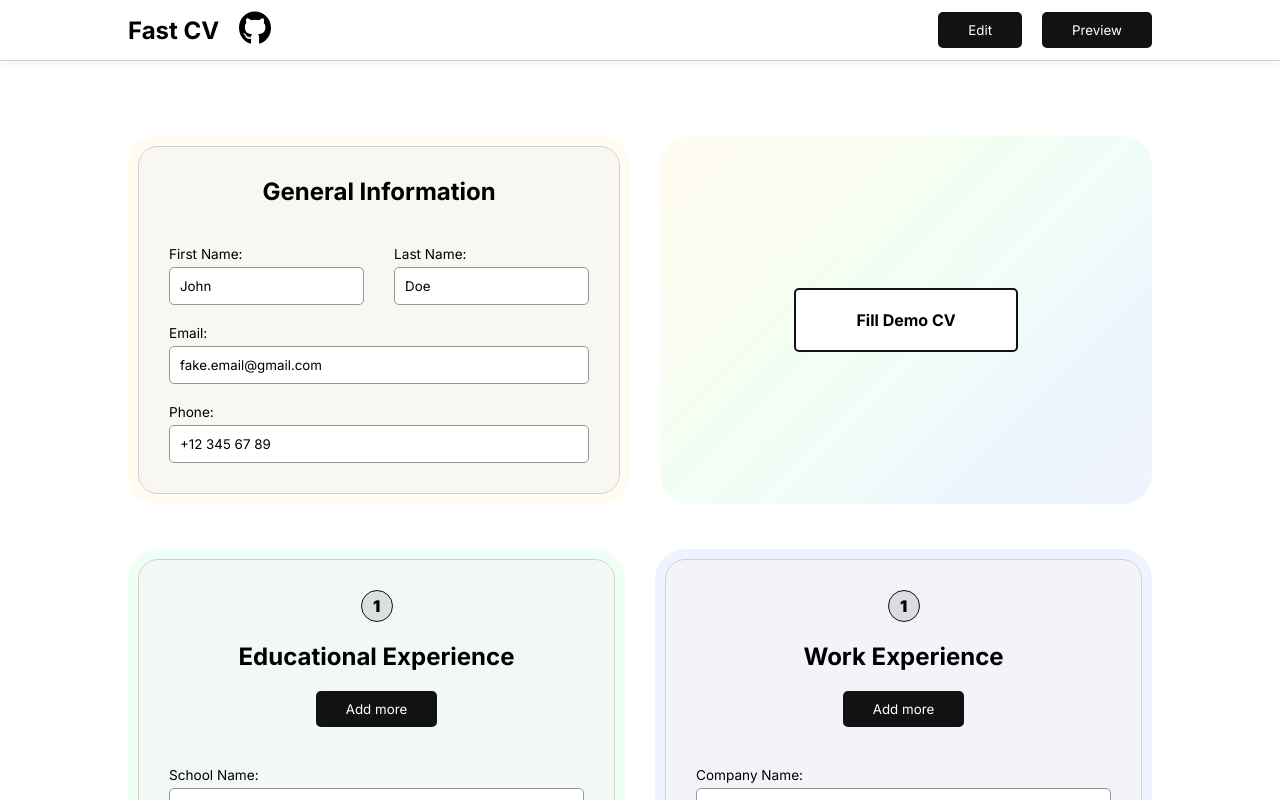
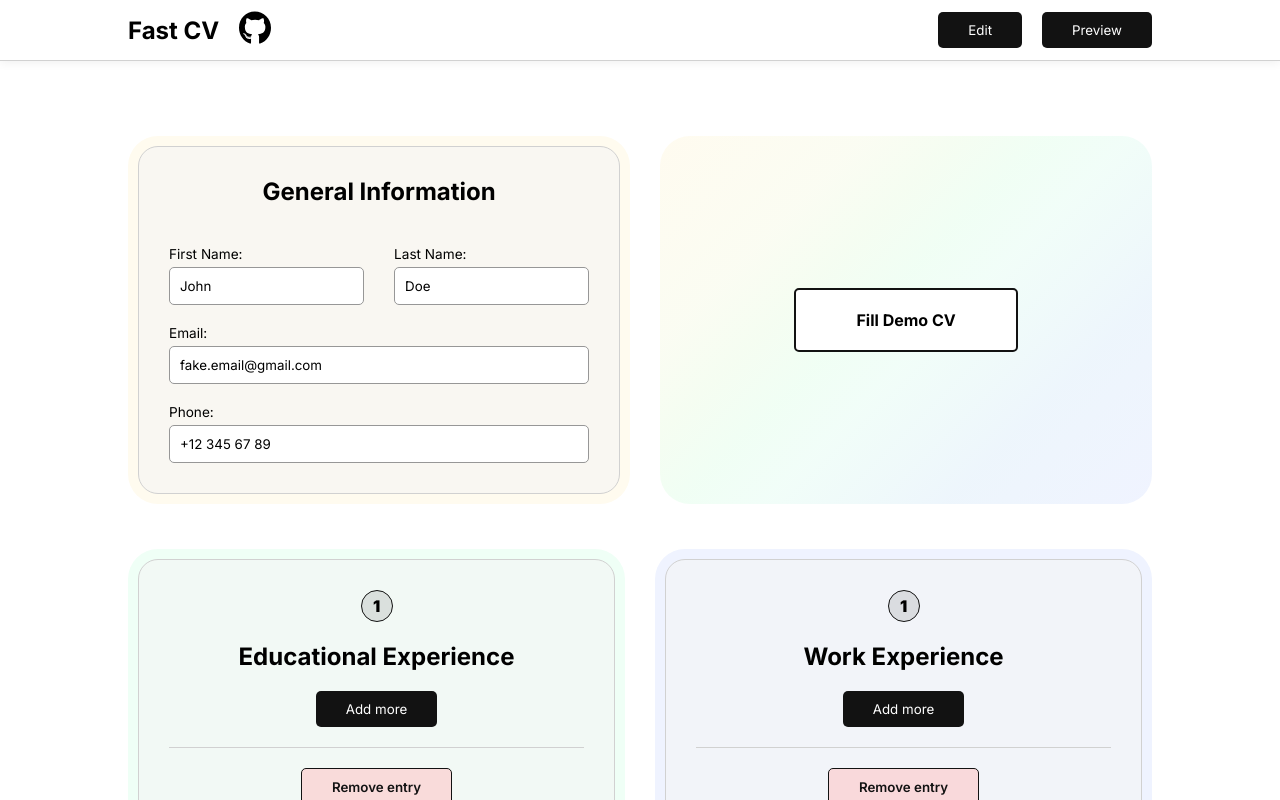
Before and after one commit to x6Nenko/Odin-CV-Application, a React (Vite) app: page / in a window 1280 px wide. Both pictures are taken after a click on the button "Fill Demo CV". Shown: the top 800 px of the page. Built offline with nearby package versions, Linux system fonts and the light colour scheme.

Commit message:
Add possibility to remove entries

```diff
--- a/src/App.jsx
+++ b/src/App.jsx
@@ -85,6 +85,18 @@ const App = () => {
       startDate: '',
       finishDate: ''
     }])
+  }
+
+  function handleRemoveEducationEntryBtn(i) {
+    setEducation(
+      education.filter((entry, index) => i !== index)
+    )
+  }
+
+  function handleRemoveExperienceEntryBtn(i) {
+    setExperience(
+      experience.filter((entry, index) => i !== index)
+    )
   }
 
   function handleFillDemoCvBtn() {
@@ -177,8 +189,15 @@ const App = () => {
                       <div className='sectionHeader'>
                         <h2 className='sectionTitle'>Educational Experience</h2>
                       </div>
-                      <button onClick={handleAddMoreEducationBtn} className='addMoreBtn'>Add more</button>
+                      <div className='addMoreBtnHolder'>
+                        <button onClick={handleAddMoreEducationBtn} className='addMoreBtn'>Add more</button>
+                      </div>
                     </>
+                    }
+                    {education.length > 1 &&
+                      <div className='removeBtnHolder'>
+                        <button className='removeBtn' onClick={() => handleRemoveEducationEntryBtn(index)}>Remove entry</button>
+                      </div>
                     }
                   </Education>
                 ))}
@@ -199,8 +218,15 @@ const App = () => {
                       <div className='sectionHeader'>
                         <h2 className='sectionTitle'>Work Experience</h2>
                       </div>
-                      <button onClick={handleAddMoreExperienceBtn} className='addMoreBtn'>Add more</button>
+                      <div className='addMoreBtnHolder'>
+                        <button onClick={handleAddMoreExperienceBtn} className='addMoreBtn'>Add more</button>
+                      </div>
                     </>
+                    }
+                    {experience.length > 1 &&
+                      <div className='removeBtnHolder'>
+                        <button className='removeBtn' onClick={() => {handleRemoveExperienceEntryBtn(index)}}>Remove entry</button>
+                      </div>
                     }
                   </Experience>
                 ))}
--- a/src/styles/editCV.css
+++ b/src/styles/editCV.css
@@ -29,8 +29,27 @@ section {
     margin-bottom: 20px;
 }
 
+.addMoreBtnHolder {
+    border-bottom: 1px solid #d1d1d1;
+}
+
 .addMoreBtn {
+    display: block;
     margin: 0 auto 20px;
+}
+
+.removeBtn {
+    display: block;
+    margin: auto;
+    background-color: #ffc8c899;
+    color: #121212;
+    font-weight: 600;
+    border: 1px solid #121212;
+}
+
+.removeBtn:hover, .removeBtn:focus {
+    background-color: #ffc8c8;
+    color: #121212;
 }
 
 .entryIndex {
```
